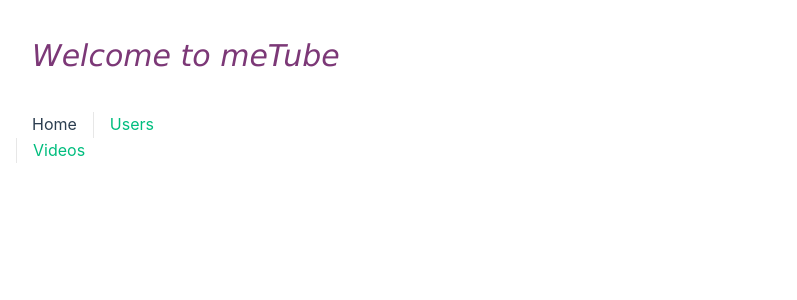
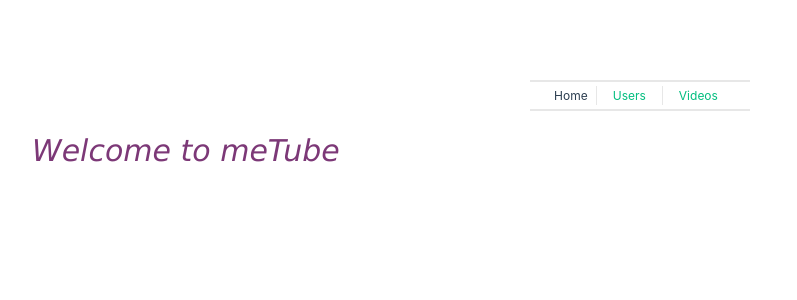
Before and after one commit to coyotiv-sose/graduation-project-thisDotMando, a Vue app in the folder frontend/: page / in a window 1280 px wide. Shown: the top 300 px of the page, without its empty margins (0-797 px from the left). Built offline with nearby package versions, Linux system fonts and the light colour scheme.

Commit message:
Deleted VideoItems.vue; updated "HomePage" updated TheHeader.vue Component and UserDetailsView.vue

```diff
--- a/frontend/src/components/TheHeader.vue
+++ b/frontend/src/components/TheHeader.vue
@@ -1,14 +1,14 @@
 <template>
-  <h1>Welcome to meTube</h1>
   <header>
     <div class="wrapper">
-      <nav>
+      <nav class="navbar">
         <RouterLink to="/">Home</RouterLink>
         <RouterLink to="/users">Users</RouterLink>
         <RouterLink to="/videos">Videos</RouterLink>
       </nav>
     </div>
   </header>
+  <h1>Welcome to meTube</h1>
 </template>
 
 <script>
@@ -21,11 +21,34 @@ export default {
 </script>
 
 <style scoped>
-nav {
+h1 {
+  color: rgb(124, 56, 119);
+  font-style: oblique;
+  font-family: 'Lucida Sans', 'Lucida Sans Regular', 'Lucida Grande', 'Lucida Sans Unicode', Geneva,
+    Verdana, sans-serif;
+}
+header {
+  background-color: var(--color-primary);
+  color: var(--color-text);
+  padding: 16px;
+  display: flex;
+  justify-content: center;
+  align-items: center;
+
+  text-align: center;
+}
+.navbar {
   width: 100%;
   font-size: 12px;
   text-align: center;
   margin-top: 2rem;
+  display: flex;
+  justify-content: center;
+  align-items: center;
+  flex-wrap: wrap;
+  padding: 0 1rem;
+  border-top: 2px solid var(--color-border);
+  border-bottom: 2px solid var(--color-border);
 }
 h1 {
   color: rgb(124, 56, 119);
@@ -35,6 +58,9 @@ h1 {
 }
 nav a.router-link-exact-active {
   color: var(--color-text);
+  background-color: var(--color-primary);
+  border-radius: 0.25rem;
+  padding: 0.25rem 0.5rem;
 }
 
 nav a.router-link-exact-active:hover {
@@ -50,31 +76,4 @@ nav a {
 nav a:first-of-type {
   border: 0;
 }
-
-@media (min-width: 1024px) {
-  header {
-    display: flex;
-    place-items: center;
-    padding-right: calc(var(--section-gap) / 2);
-  }
-
-  .logo {
-    margin: 0 2rem 0 0;
-  }
-
-  header .wrapper {
-    display: flex;
-    place-items: flex-start;
-    flex-wrap: wrap;
-  }
-
-  nav {
-    text-align: left;
-    margin-left: -1rem;
-    font-size: 1rem;
-
-    padding: 1rem 0;
-    margin-top: 1rem;
-  }
-}
 </style>
```
